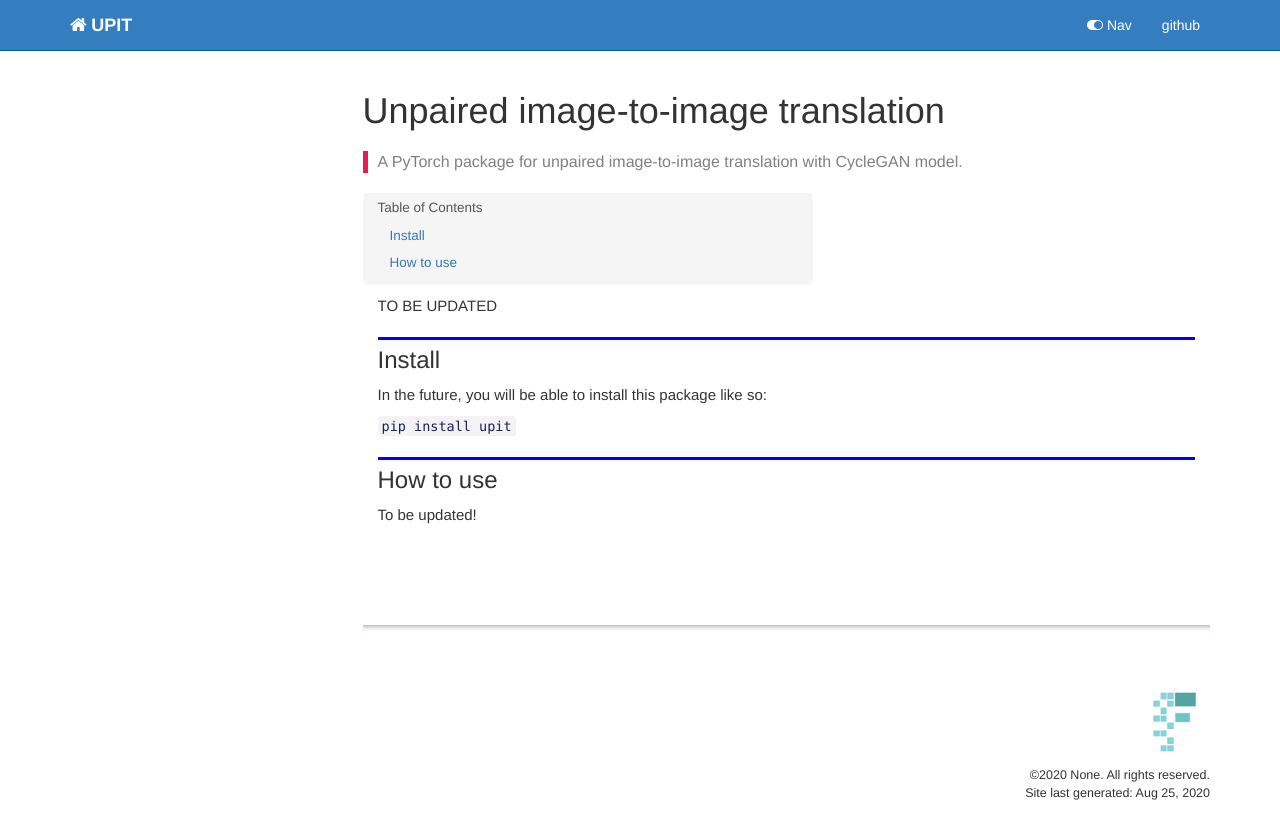
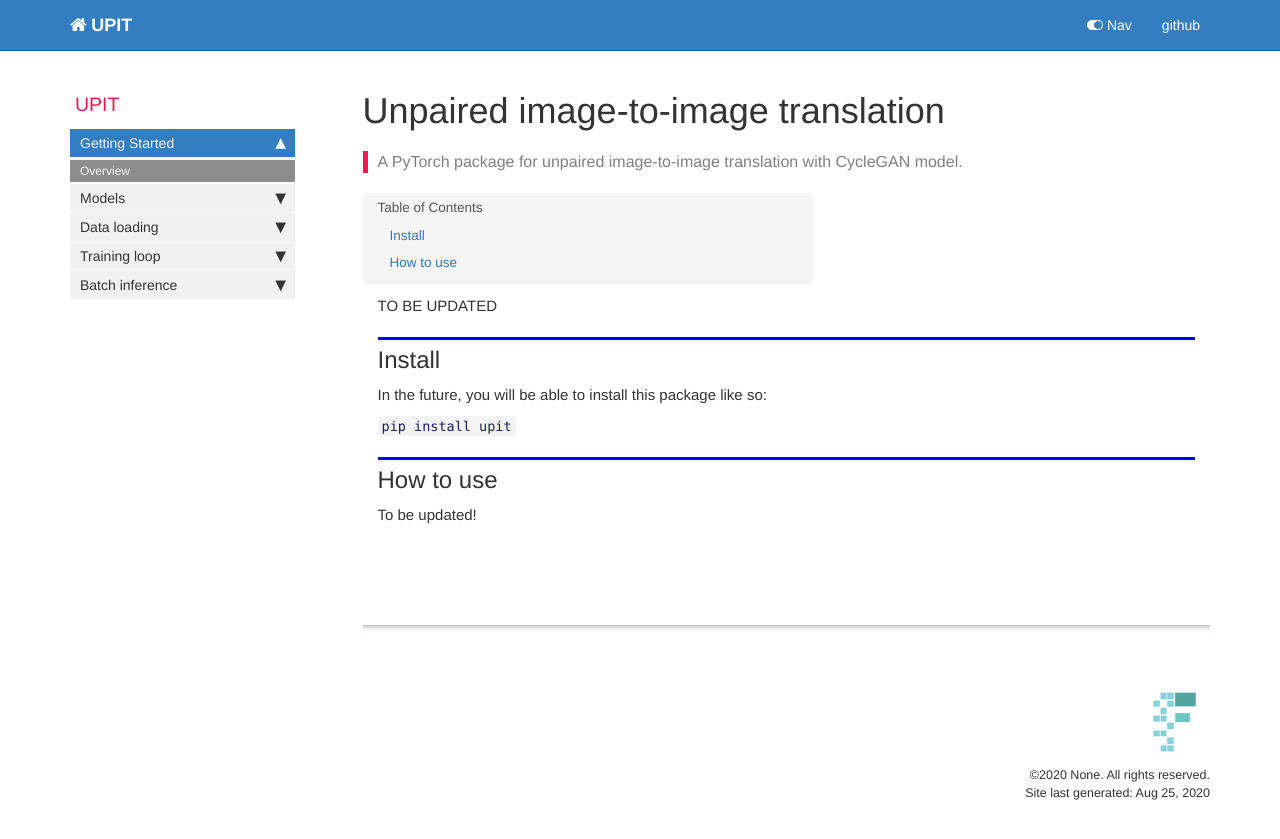
Before and after one commit to tmabraham/UPIT, a Jekyll site: the page built from docs/index.html, in a window 1280 px wide. Shown: the top 839 px of the page. Built offline with Jekyll 4.4.1, drawn with Linux system fonts in a browser that asks for light colours; nearby versions of some CDN libraries; comment, search, counter and statistics services are not loaded.

Commit message:
revert to normal one with product tag

```diff
--- a/docs/_data/sidebars/home_sidebar.yml
+++ b/docs/_data/sidebars/home_sidebar.yml
@@ -3,13 +3,14 @@
 ### THIS FILE WAS AUTOGENERATED! DO NOT EDIT! ###
 #################################################
 # Instead edit ../../sidebar.json
+entries:
 - folders:
   - folderitems:
-    -
-    output: web,pdf
-    url: /
+    - output: web,pdf
+      title: Overview
+      url: /
     output: web
-    title: Overview
+    title: Getting Started
   - folderitems:
     - output: web,pdf
       title: CycleGAN
```
Also changed, not shown: docs/sidebar.json (+5 -2 lines).
